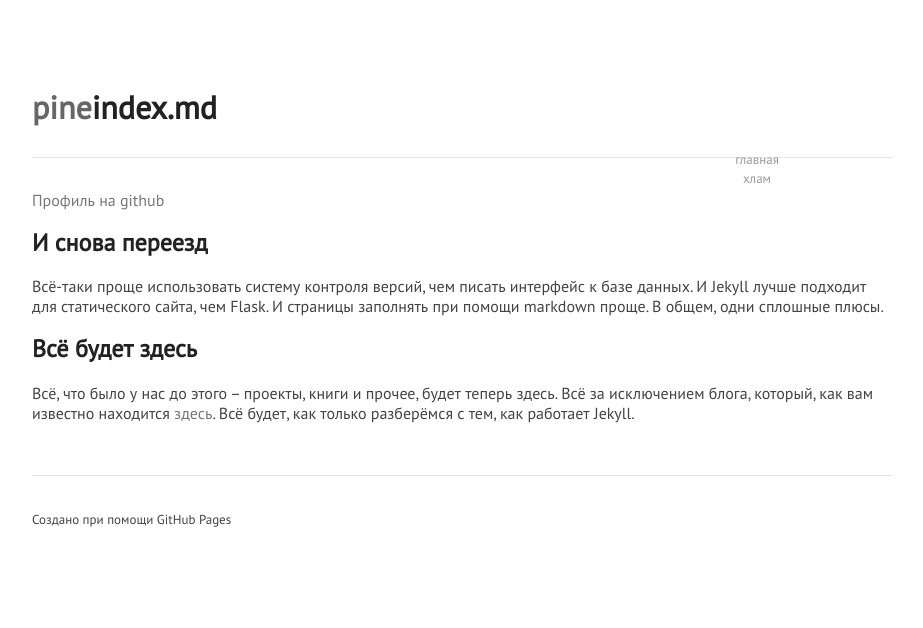
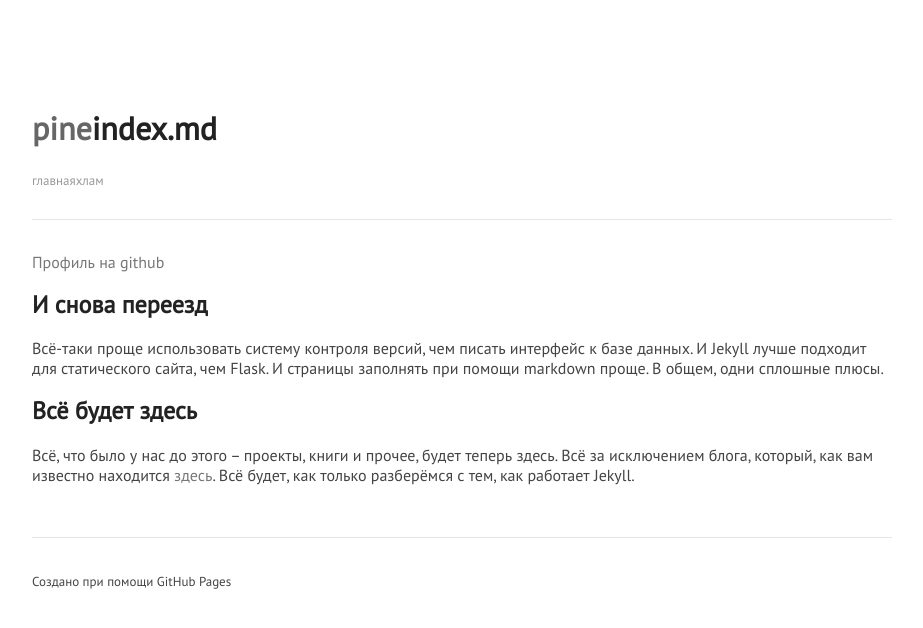
Before and after one commit to gitter-badger/pinecrew.github.com, a Jekyll site: the page built from index.md, in a window 1280 px wide. Shown: the top 628 px of the page, without its empty margins (178-1101 px from the left). Built offline with Jekyll 4.4.1, drawn with Linux system fonts in a browser that asks for light colours.

Commit message:
Небольшие стилевые изменения в навигации

```diff
--- a/styles/styles.css
+++ b/styles/styles.css
@@ -90,10 +90,10 @@ img {
 
 header, footer {
     margin: 2em auto;
+    overflow: hidden;
 }
 
 header ul {
-    float: right;
     padding: 0;
     width: 270px;
     list-style: none;
@@ -107,6 +107,7 @@ header li {
 }
 
 header ul a {
+    float: left;
     display: block;
     padding-top: 6px;
     color: #999;
```
